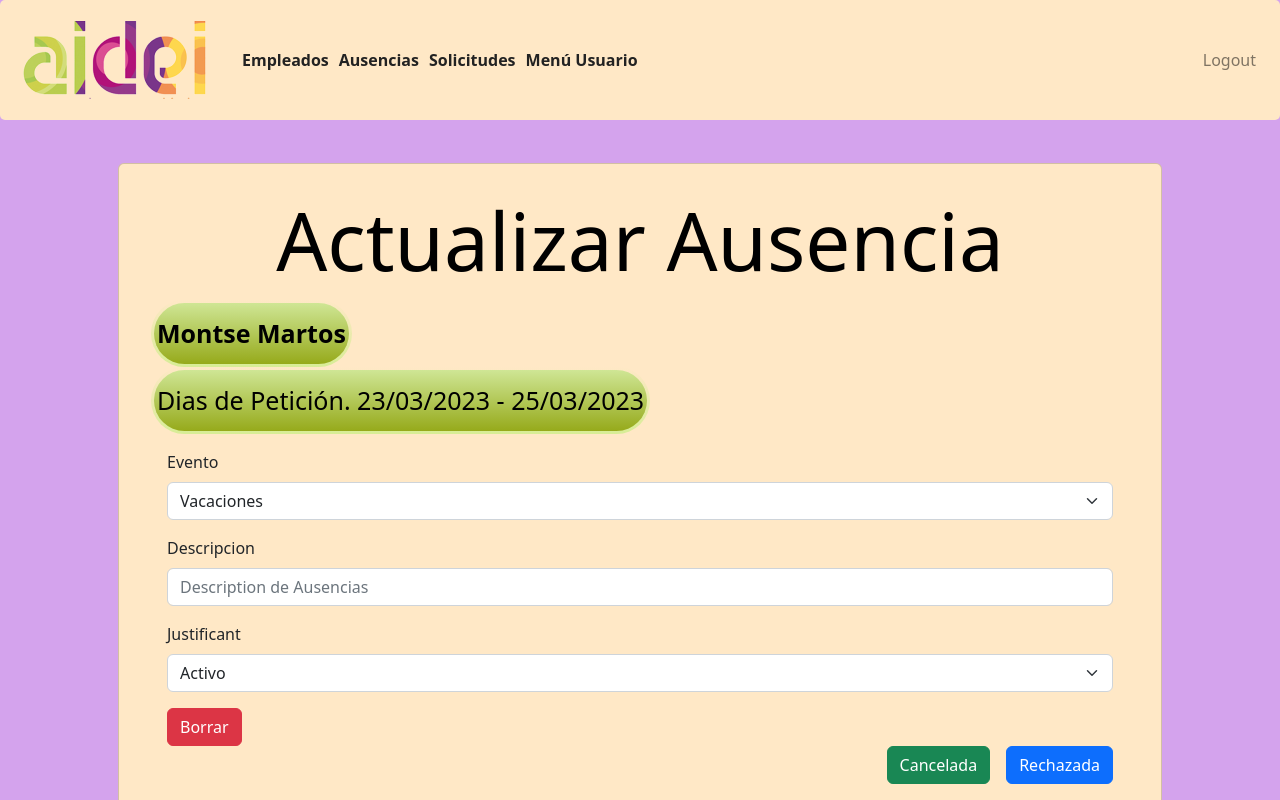
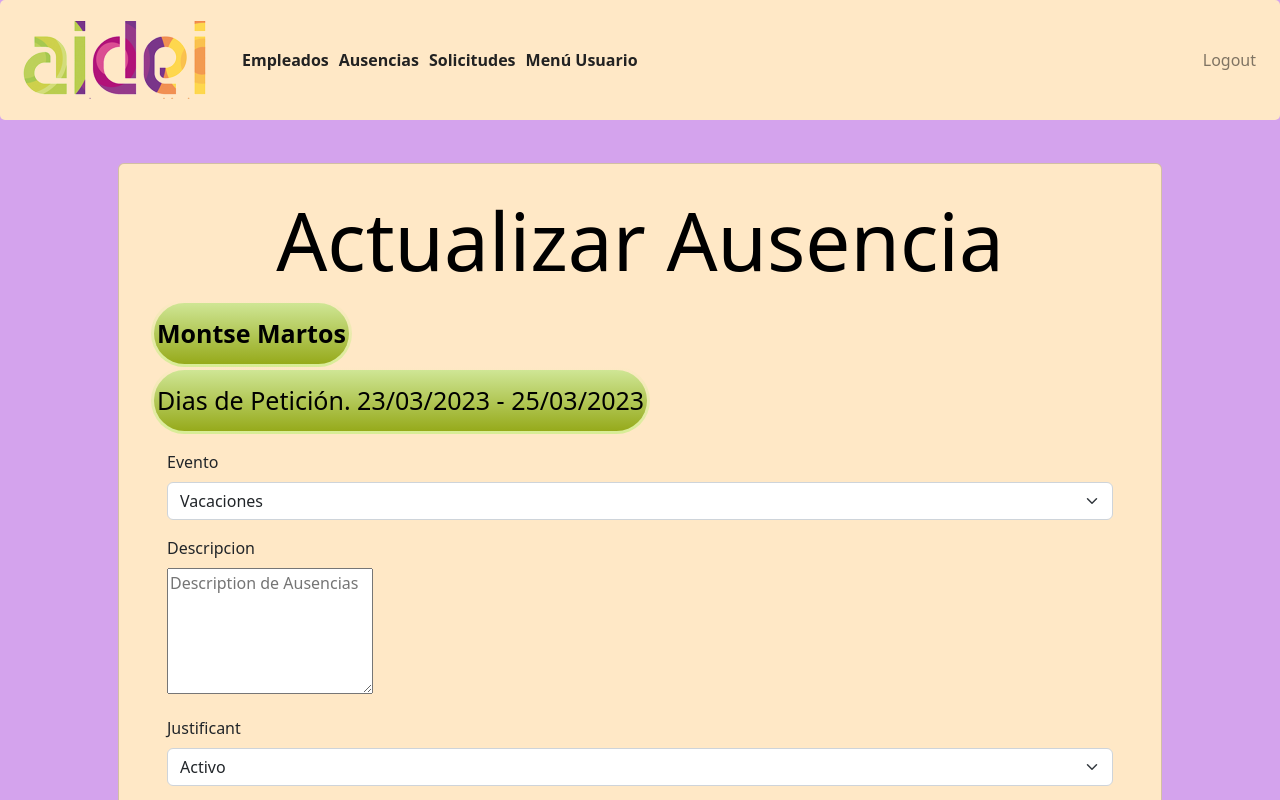
Before and after one commit to birdsinyourgarden/front-end-react-final-proyect, a React (Vite) app: page /absences in a window 1280 px wide. Shown: the top 800 px of the page. Built offline with nearby package versions, Linux system fonts and the light colour scheme; a web font is replaced by a local one.

Commit message:
add textarea into description

```diff
--- a/src/views/absences/Absences.jsx
+++ b/src/views/absences/Absences.jsx
@@ -39,7 +39,7 @@ const  Absences= () => {
                   </Form.Group>
                   <Form.Group className="mb-3" controlId="description">
                   <Form.Label>Descripcion</Form.Label>
-                  <Form.Control type="text" placeholder="Description de Ausencias" />
+                  <textarea type="text" placeholder="Description de Ausencias" rows="5"/>
                </Form.Group>
 
                <Form.Group>
```
